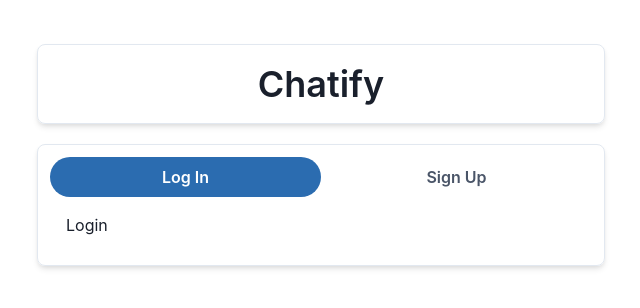
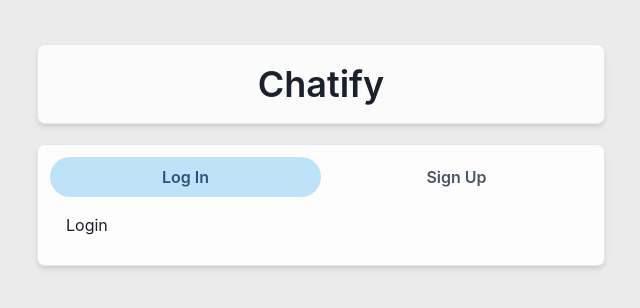
Before and after one commit to abhishekroy8475/mern-chat-app, a React (Vite) app in the folder client/: page / in a window 1280 px wide. Shown: the top 308 px of the page, without its empty margins (319-959 px from the left). Built offline with nearby package versions, Linux system fonts and the light colour scheme.

Commit message:
client: fixes: bg color fix

```diff
--- a/client/src/App.jsx
+++ b/client/src/App.jsx
@@ -1,15 +1,16 @@
 import { Route, Routes } from "react-router-dom";
 import HomePage from "./pages/HomePage";
 import ChatsPage from "./pages/ChatsPage";
+import { Box } from "@chakra-ui/react";
 
 const App = () => {
   return (
-    <div className="App">
+    <Box w="100%" h="100vh" bgColor="blackAlpha.200">
       <Routes>
         <Route path="/" element={<HomePage />} />
         <Route path="/chats" element={<ChatsPage />} />
       </Routes>
-    </div>
+    </Box>
   );
 };
 
--- a/client/src/pages/HomePage.jsx
+++ b/client/src/pages/HomePage.jsx
@@ -15,6 +15,7 @@ const HomePage = () => {
   return (
     <Container maxW="xl" p={1}>
       <Box
+        bg="whiteAlpha.800"
         borderRadius="lg"
         borderWidth="1px"
         boxShadow="md"
@@ -26,8 +27,14 @@ const HomePage = () => {
           Chatify
         </Text>
       </Box>
-      <Box borderRadius="lg" borderWidth="1px" boxShadow="md" p={3}>
-        <Tabs isFitted variant="solid-rounded">
+      <Box
+        borderRadius="lg"
+        borderWidth="1px"
+        boxShadow="md"
+        p={3}
+        bg="whiteAlpha.900"
+      >
+        <Tabs isFitted variant="soft-rounded">
           <TabList>
             <Tab>Log In</Tab>
             <Tab>Sign Up</Tab>
```
